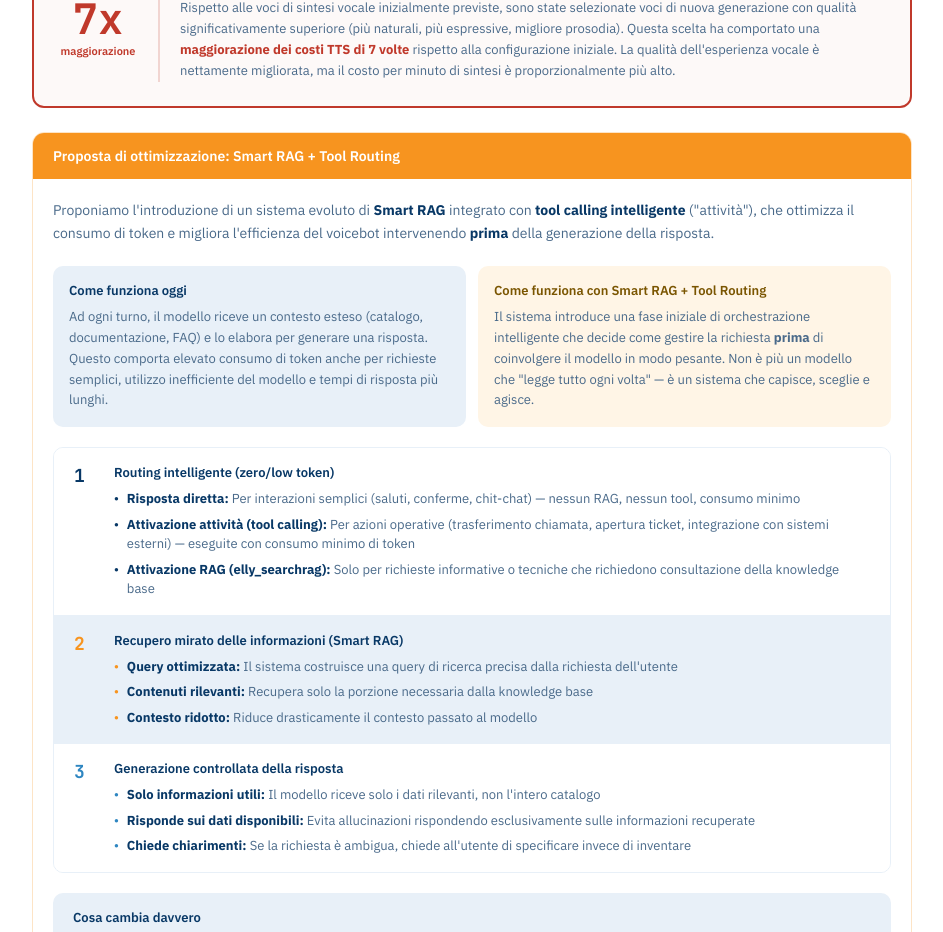
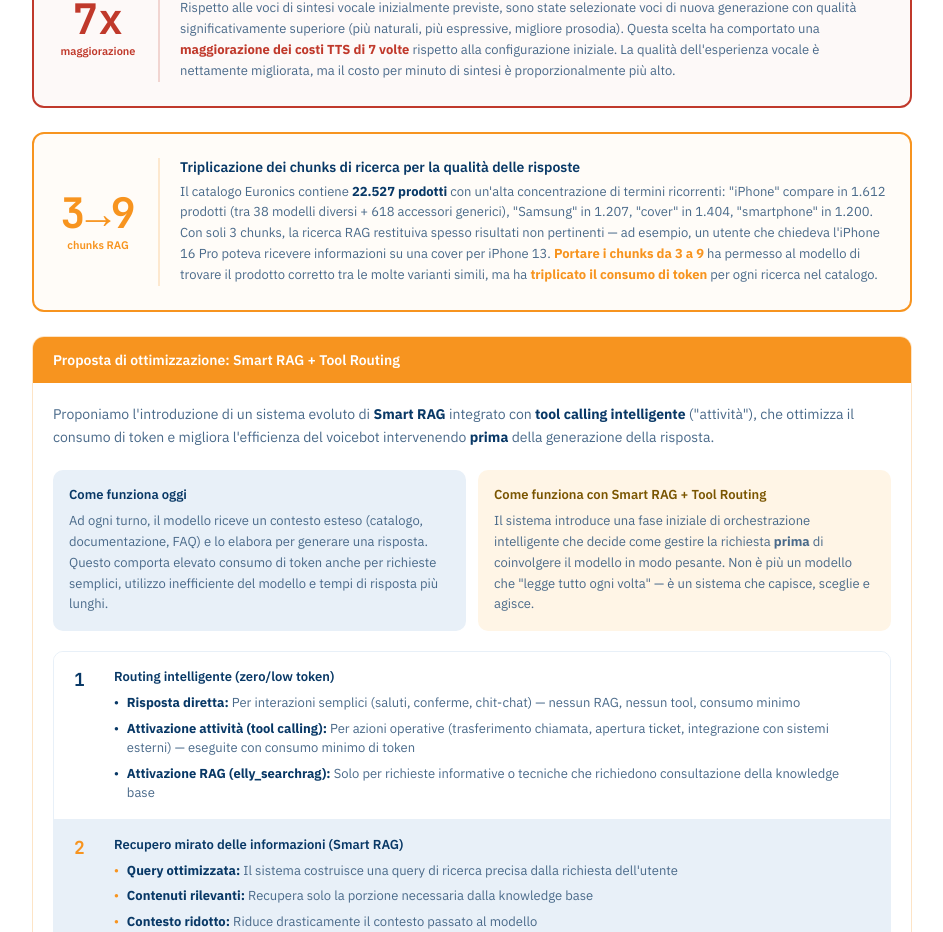
Before and after one commit to lamb91/dashboard-utility-operations, a React (Vite) app: page / in a window 1280 px wide. Shown: the part 6819-7751 px from the top of the page, without its empty margins (168-1111 px from the left). Built offline with nearby package versions, Linux system fonts and the light colour scheme.

Commit message:
Aggiunto blocco 3-9 chunks RAG con dati catalogo

```diff
--- a/src/App.jsx
+++ b/src/App.jsx
@@ -1159,6 +1159,20 @@ export default function App() {
             </div>
           </div>
 
+          {/* RAG chunks impact block */}
+          <div style={{ border: `2px solid ${orange}`, borderRadius: "12px", padding: "1.5rem", marginBottom: "1.5rem", background: `${orange}08`, display: "flex", gap: "20px", alignItems: "center" }}>
+            <div style={{ minWidth: "80px", textAlign: "center" }}>
+              <div style={{ fontSize: "42px", fontWeight: 700, fontFamily: "'JetBrains Mono', monospace", color: orange, lineHeight: 1 }}>3→9</div>
+              <div style={{ fontSize: "11px", color: orange, fontWeight: 600, marginTop: "4px" }}>chunks RAG</div>
+            </div>
+            <div style={{ borderLeft: `2px solid ${orange}30`, paddingLeft: "20px" }}>
+              <div style={{ fontSize: "14px", fontWeight: 600, color: navy, marginBottom: "6px" }}>Triplicazione dei chunks di ricerca per la qualità delle risposte</div>
+              <div style={{ fontSize: "13px", color: textMid, lineHeight: 1.6 }}>
+                Il catalogo Euronics contiene <strong style={{ color: navy }}>22.527 prodotti</strong> con un'alta concentrazione di termini ricorrenti: "iPhone" compare in 1.612 prodotti (tra 38 modelli diversi + 618 accessori generici), "Samsung" in 1.207, "cover" in 1.404, "smartphone" in 1.200. Con soli 3 chunks, la ricerca RAG restituiva spesso risultati non pertinenti — ad esempio, un utente che chiedeva l'iPhone 16 Pro poteva ricevere informazioni su una cover per iPhone 13. <strong style={{ color: orange }}>Portare i chunks da 3 a 9</strong> ha permesso al modello di trovare il prodotto corretto tra le molte varianti simili, ma ha <strong style={{ color: orange }}>triplicato il consumo di token</strong> per ogni ricerca nel catalogo.
+              </div>
+            </div>
+          </div>
+
           <div style={{ border: `1px solid ${orange}40`, borderRadius: "12px", overflow: "hidden", marginBottom: "1.5rem" }}>
             <div style={{ background: orange, color: white, padding: "14px 20px", fontSize: "14px", fontWeight: 600 }}>Proposta di ottimizzazione: Smart RAG + Tool Routing</div>
             <div style={{ padding: "1.25rem" }}>
```
